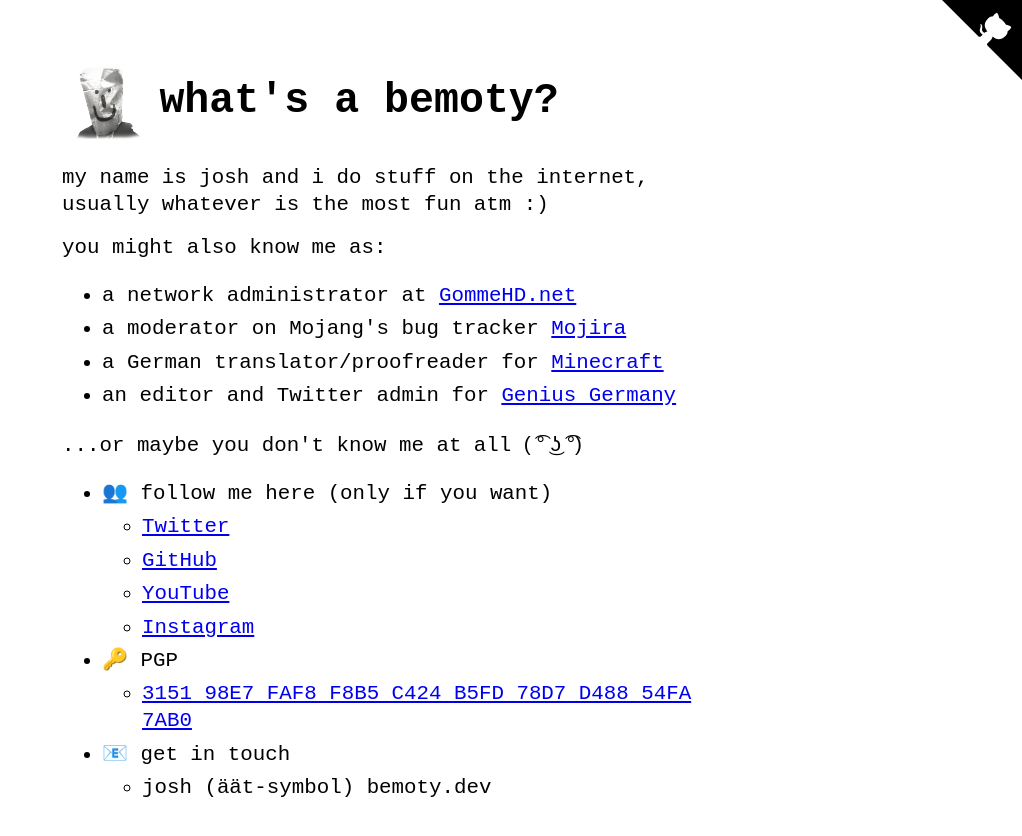
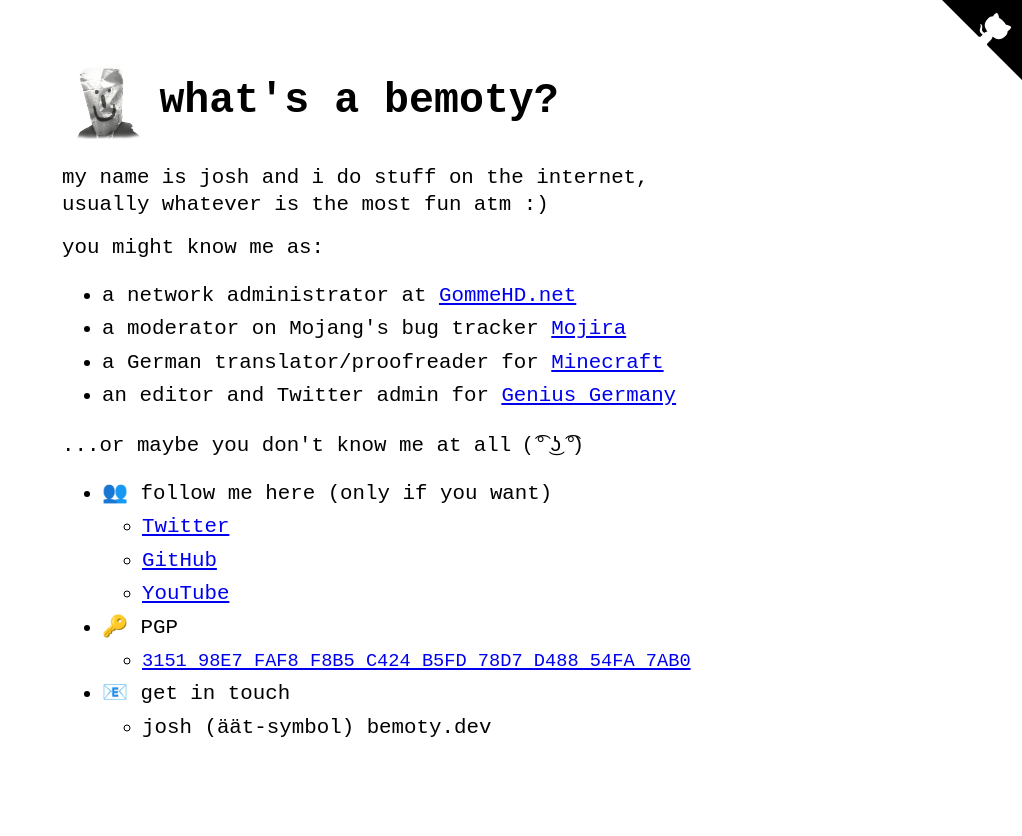
Before and after one commit to bemoty/bemoty.dev, a Jekyll site: the page built from index.md, in a window 1280 px wide. Shown: the top 836 px of the page, without its empty margins (258-1280 px from the left). Built offline with Jekyll 4.4.1, drawn with Linux system fonts in a browser that asks for light colours.

Commit message:
removed instagram, it's private anyway

```diff
--- a/_data/menu.yml
+++ b/_data/menu.yml
@@ -10,12 +10,10 @@
         url: https://github.com/bemoty
       - title: YouTube
         url: https://youtube.com/bemoty
-      - title: Instagram
-        url: https://instagram.com/joshoty
 
   - title: <span class="emoji">🔑</span> PGP
     entries:
-     - title: 3151 98E7 FAF8 F8B5 C424  B5FD 78D7 D488 54FA 7AB0
+     - title: <span class="small">3151 98E7 FAF8 F8B5 C424 B5FD 78D7 D488 54FA 7AB0</span>
        url: https://bemoty.dev/public.pgp
 
   - title: <span class="emoji">📧</span> get in touch
--- a/_layouts/home.html
+++ b/_layouts/home.html
@@ -10,7 +10,7 @@
     my name is josh and i do stuff on the internet, usually whatever is the most fun atm :)
   </p>
   <p>
-  you might also know me as:
+  you might know me as:
   </p>
   <ul>
     <li>
--- a/_sass/custom.scss
+++ b/_sass/custom.scss
@@ -58,3 +58,7 @@
     display: block;
     margin: 0;
 }
+
+.small {
+    font-size: 14pt;
+}
```
